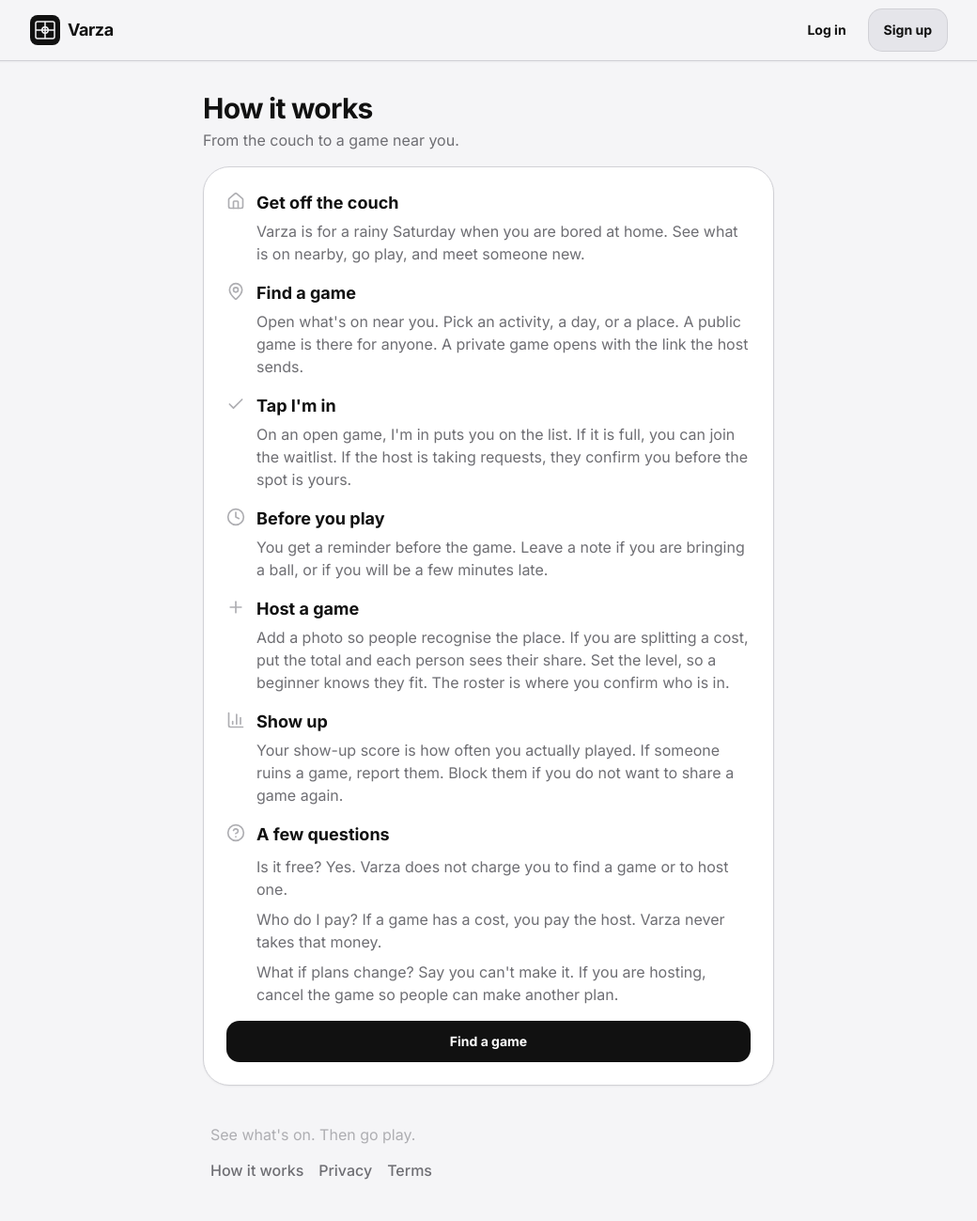
After one commit to krists-v/meetup, a Laravel app: page /how-it-works in a window 1280 px wide. The commit adds this page. Shown: the whole page at 94% size, without its empty margins (120-1160 px from the left). Run offline with Laravel 12, Linux system fonts and the light colour scheme; style sheets or scripts are compiled from the project's sources; some libraries are stand-ins or nearby versions.

Commit message:
Add a public How it works page.
Explain finding a game, joining, hosting, and cancelling in plain language, and link it from the footer and the homepage.

Co-authored-by: Krists <krists-v@users.noreply.github.com>

```diff
--- a/resources/views/components/legal-page.blade.php
+++ b/resources/views/components/legal-page.blade.php
@@ -1,4 +1,9 @@
-@props(['title', 'description' => 'Plain language, not legal advice.'])
+@props([
+    'title',
+    'description' => 'Plain language, not legal advice.',
+    'subtitle' => 'Plain language, not legal advice.',
+    'contact' => true,
+])
 
 <!DOCTYPE html>
 <html lang="{{ str_replace('_', '-', app()->getLocale()) }}">
@@ -14,15 +19,17 @@
             <main class="mx-auto w-full max-w-content space-y-4 px-4 py-8">
                 <div class="space-y-1">
                     <h1 class="text-3xl font-bold tracking-tight">{{ $title }}</h1>
-                    <p class="text-base text-ink-muted">Plain language, not legal advice.</p>
+                    <p class="text-base text-ink-muted">{{ $subtitle }}</p>
                 </div>
 
                 <x-ui.card class="space-y-4 text-base leading-6 text-ink-muted">
                     {{ $slot }}
-                    <p>
-                        Questions go to
-                        <a class="font-medium text-ink underline" href="mailto:{{ config('app.contact_email') }}">{{ config('app.contact_email') }}</a>.
-                    </p>
+                    @if ($contact)
+                        <p>
+                            Questions go to
+                            <a class="font-medium text-ink underline" href="mailto:{{ config('app.contact_email') }}">{{ config('app.contact_email') }}</a>.
+                        </p>
+                    @endif
                 </x-ui.card>
             </main>
         </x-ui.shell>
--- a/resources/views/components/ui/footer.blade.php
+++ b/resources/views/components/ui/footer.blade.php
@@ -1,5 +1,6 @@
 <footer {{ $attributes->merge(['class' => 'flex flex-wrap items-center gap-x-4 gap-y-1 text-base text-ink-muted']) }}>
     <p class="w-full text-ink-faint">See what's on. Then go play.</p>
+    <a class="inline-flex min-h-11 items-center font-medium text-ink-muted hover:text-ink" href="{{ route('how-it-works') }}">How it works</a>
     <a class="inline-flex min-h-11 items-center font-medium text-ink-muted hover:text-ink" href="{{ route('privacy') }}">Privacy</a>
     <a class="inline-flex min-h-11 items-center font-medium text-ink-muted hover:text-ink" href="{{ route('terms') }}">Terms</a>
 </footer>
--- a/resources/views/components/ui/icon.blade.php
+++ b/resources/views/components/ui/icon.blade.php
@@ -4,6 +4,7 @@
 @php
     $icons = [
         'plus' => '<path d="M5 12h14"/><path d="M12 5v14"/>',
+        'help' => '<circle cx="12" cy="12" r="10"/><path d="M9.09 9a3 3 0 0 1 5.83 1c0 2-3 3-3 3"/><path d="M12 17h.01"/>',
         'bar-chart' => '<path d="M3 3v16a2 2 0 0 0 2 2h16"/><path d="M18 17V9"/><path d="M13 17V5"/><path d="M8 17v-3"/>',
         'x' => '<path d="M18 6 6 18"/><path d="m6 6 12 12"/>',
         'sliders' => '<line x1="21" x2="14" y1="4" y2="4"/><line x1="10" x2="3" y1="4" y2="4"/><line x1="21" x2="12" y1="12" y2="12"/><line x1="8" x2="3" y1="12" y2="12"/><line x1="21" x2="16" y1="20" y2="20"/><line x1="12" x2="3" y1="20" y2="20"/><line x1="14" x2="14" y1="2" y2="6"/><line x1="8" x2="8" y1="10" y2="14"/><line x1="16" x2="16" y1="18" y2="22"/>',
--- /dev/null
+++ b/resources/views/how-it-works.blade.php
@@ -0,0 +1,66 @@
+<x-legal-page
+    title="How it works"
+    description="Get off the couch, find a game near you, and play with someone new."
+    subtitle="From the couch to a game near you."
+    :contact="false"
+>
+    <div class="flex gap-3">
+        <x-ui.icon name="home" class="mt-0.5 text-ink-faint" />
+        <div>
+            <h2 class="text-lg font-bold text-ink">Get off the couch</h2>
+            <p class="mt-1">Varza is for a rainy Saturday when you are bored at home. See what is on nearby, go play, and meet someone new.</p>
+        </div>
+    </div>
+
+    <div class="flex gap-3">
+        <x-ui.icon name="map-pin" class="mt-0.5 text-ink-faint" />
+        <div>
+            <h2 class="text-lg font-bold text-ink">Find a game</h2>
+            <p class="mt-1">Open what's on near you. Pick an activity, a day, or a place. A public game is there for anyone. A private game opens with the link the host sends.</p>
+        </div>
+    </div>
+
+    <div class="flex gap-3">
+        <x-ui.icon name="check" class="mt-0.5 text-ink-faint" />
+        <div>
+            <h2 class="text-lg font-bold text-ink">Tap I'm in</h2>
+            <p class="mt-1">On an open game, I'm in puts you on the list. If it is full, you can join the waitlist. If the host is taking requests, they confirm you before the spot is yours.</p>
+        </div>
+    </div>
+
+    <div class="flex gap-3">
+        <x-ui.icon name="clock" class="mt-0.5 text-ink-faint" />
+        <div>
+            <h2 class="text-lg font-bold text-ink">Before you play</h2>
+            <p class="mt-1">You get a reminder before the game. Leave a note if you are bringing a ball, or if you will be a few minutes late.</p>
+        </div>
+    </div>
+
+    <div class="flex gap-3">
+        <x-ui.icon name="plus" class="mt-0.5 text-ink-faint" />
+        <div>
+            <h2 class="text-lg font-bold text-ink">Host a game</h2>
+            <p class="mt-1">Add a photo so people recognise the place. If you are splitting a cost, put the total and each person sees their share. Set the level, so a beginner knows they fit. The roster is where you confirm who is in.</p>
+        </div>
+    </div>
+
+    <div class="flex gap-3">
+        <x-ui.icon name="bar-chart" class="mt-0.5 text-ink-faint" />
+        <div>
+            <h2 class="text-lg font-bold text-ink">Show up</h2>
+            <p class="mt-1">Your show-up score is how often you actually played. If someone ruins a game, report them. Block them if you do not want to share a game again.</p>
+        </div>
+    </div>
+
+    <div class="flex gap-3">
+        <x-ui.icon name="help" class="mt-0.5 text-ink-faint" />
+        <div class="space-y-2">
+            <h2 class="text-lg font-bold text-ink">A few questions</h2>
+            <p>Is it free? Yes. Varza does not charge you to find a game or to host one.</p>
+            <p>Who do I pay? If a game has a cost, you pay the host. Varza never takes that money.</p>
+            <p>What if plans change? Say you can't make it. If you are hosting, cancel the game so people can make another plan.</p>
+        </div>
+    </div>
+
+    <x-ui.button :href="route('games.index')" block>Find a game</x-ui.button>
+</x-legal-page>
--- a/resources/views/welcome.blade.php
+++ b/resources/views/welcome.blade.php
@@ -106,6 +106,7 @@
                             <p class="mt-1 text-base text-ink-muted">Meet someone new and play.</p>
                         </li>
                     </ol>
+                    <a href="{{ route('how-it-works') }}" class="mt-6 inline-flex min-h-11 items-center text-base font-medium text-ink underline">See how a game works</a>
                 </section>
 
                 <section class="mx-auto w-full max-w-5xl px-4 pb-16">
--- a/routes/web.php
+++ b/routes/web.php
@@ -11,6 +11,7 @@ use Illuminate\Support\Facades\Route;
 
 Route::get('/', [EventController::class, 'home'])->name('home');
 
+Route::view('/how-it-works', 'how-it-works')->name('how-it-works');
 Route::view('/privacy', 'legal.privacy')->name('privacy');
 Route::view('/terms', 'legal.terms')->name('terms');
 
```
Also changed, not shown: tests/Feature/HowItWorksTest.php (added, +34 -0 lines).
